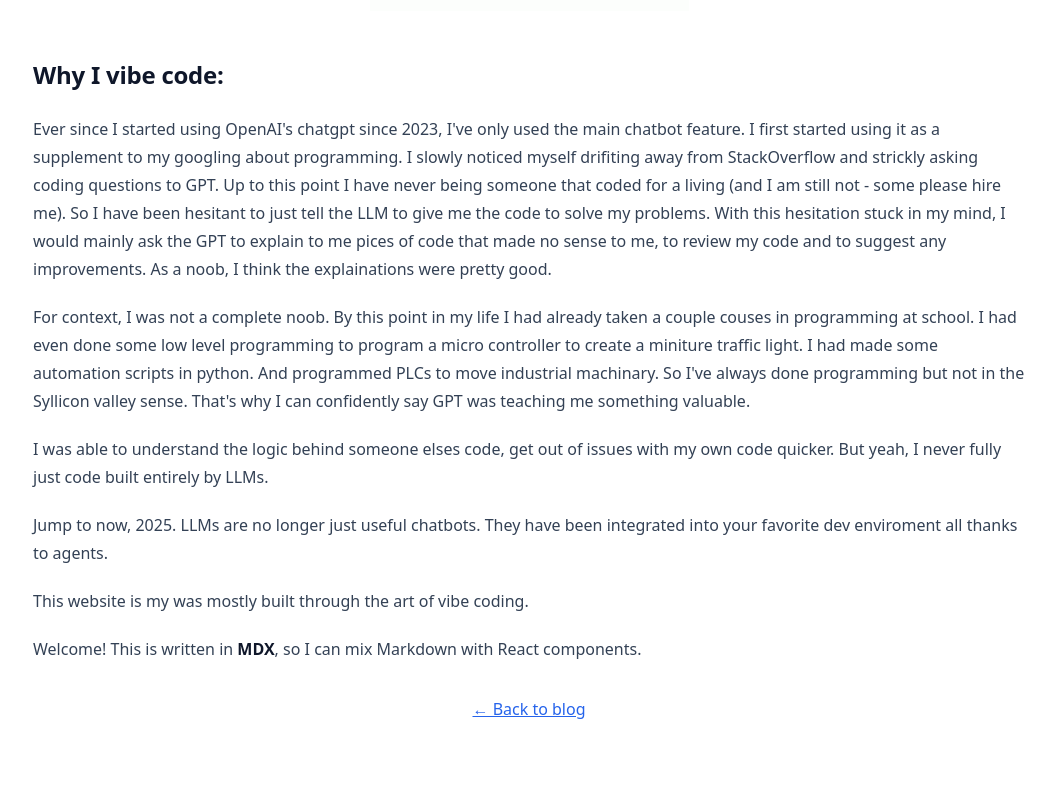
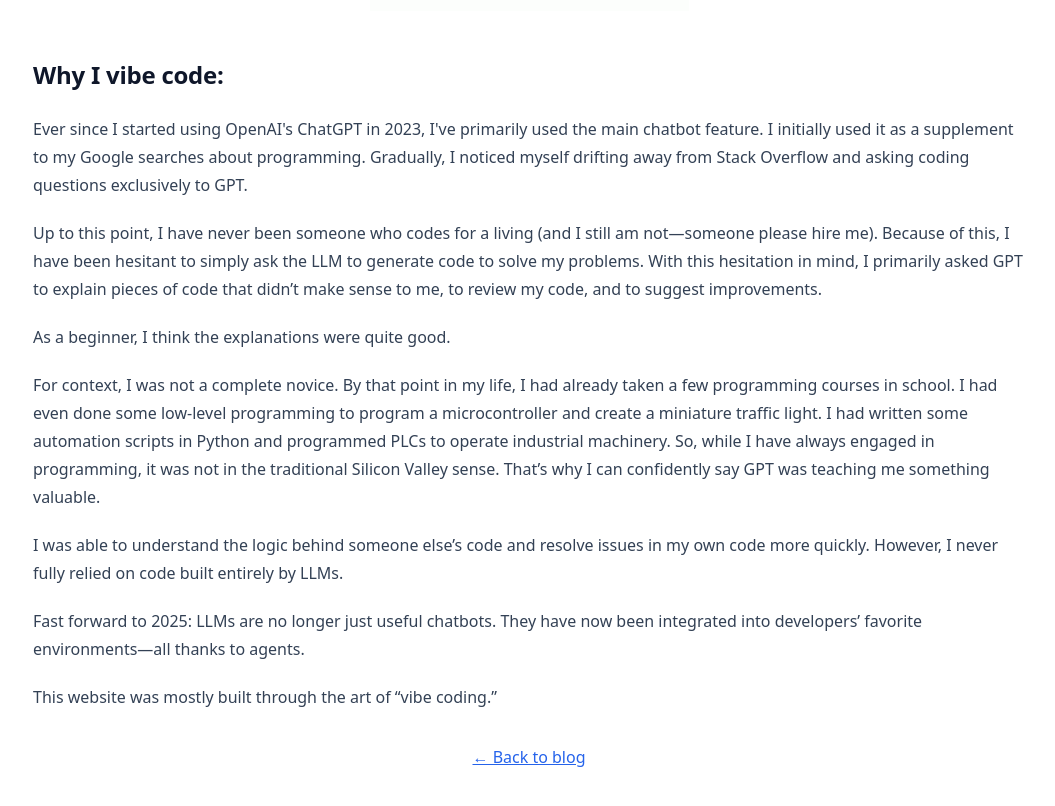
Before and after one commit to CarlitosCodes/CarlitosCodes.github.io, a React (Vite) app: page /blog/my-first-post in a window 1280 px wide. Shown: the part 740-1546 px from the top of the page, without its empty margins (111-1166 px from the left). Before the commit the page ends 1519 px from the top, so only its background shows below. Built offline with nearby package versions, Linux system fonts and the light colour scheme; the HTML template or start-up script is replaced by a standard one.

Commit message:
updated about

```diff
--- a/src/pages/Links.jsx
+++ b/src/pages/Links.jsx
@@ -21,7 +21,6 @@
 
         Find out about my progress on my blog.
         See my portfolio section and find me on LinkedIn and shoot me a DM.
-
         </p>
       </section>
     </main>
--- a/src/posts/2025-08-10-my-first.mdx
+++ b/src/posts/2025-08-10-my-first.mdx
@@ -15,19 +15,19 @@
 
 ## Why I vibe code:
 
-  Ever since I started using OpenAI's chatgpt since 2023, I've only used the main chatbot feature. I first started using it as a supplement to my googling about programming. I slowly noticed myself drifiting away from StackOverflow and strickly asking coding questions to GPT.
-Up to this point I have never being someone that coded for a living (and I am still not - some please hire me). So I have been hesitant to just tell the LLM to give me the code to solve my problems. With this hesitation stuck in my mind, I would mainly ask the GPT to explain to me pices of code that made no sense to me, to review my code and to suggest any improvements.
-As a noob, I think the explainations were pretty good.
+Ever since I started using OpenAI's ChatGPT in 2023, I've primarily used the main chatbot feature. I initially used it as a supplement to my Google searches about programming. Gradually, I noticed myself drifting away from Stack Overflow and asking coding questions exclusively to GPT.
 
-For context, I was not a complete noob. By this point in my life I had already taken a couple couses in programming at school. I had even done some low level programming to program a micro controller to create a miniture traffic light. I had made some automation scripts in python. And programmed PLCs to move industrial machinary. So I've always done programming but not in the Syllicon valley sense. That's why I can confidently say GPT was teaching me something valuable.
+Up to this point, I have never been someone who codes for a living (and I still am not—someone please hire me). Because of this, I have been hesitant to simply ask the LLM to generate code to solve my problems. With this hesitation in mind, I primarily asked GPT to explain pieces of code that didn’t make sense to me, to review my code, and to suggest improvements.
 
- I was able to understand the logic behind someone elses code, get out of issues with my own code quicker. But yeah, I never fully just code built entirely by LLMs.
+As a beginner, I think the explanations were quite good.
 
-Jump to now, 2025. LLMs are no longer just useful chatbots. They have been integrated into your favorite dev enviroment all thanks to agents.
+For context, I was not a complete novice. By that point in my life, I had already taken a few programming courses in school. I had even done some low-level programming to program a microcontroller and create a miniature traffic light. I had written some automation scripts in Python and programmed PLCs to operate industrial machinery. So, while I have always engaged in programming, it was not in the traditional Silicon Valley sense. That’s why I can confidently say GPT was teaching me something valuable.
+
+I was able to understand the logic behind someone else’s code and resolve issues in my own code more quickly. However, I never fully relied on code built entirely by LLMs.
+
+Fast forward to 2025: LLMs are no longer just useful chatbots. They have now been integrated into developers’ favorite environments—all thanks to agents.
+
+This website was mostly built through the art of “vibe coding.”
 
 
-
-This website is my was mostly built through the art of vibe coding.
-
-Welcome! This is written in **MDX**, so I can mix Markdown with React components.
 </div>
```
